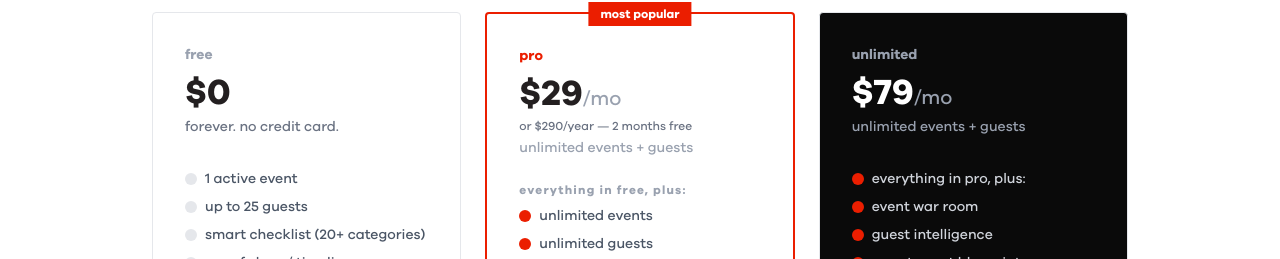
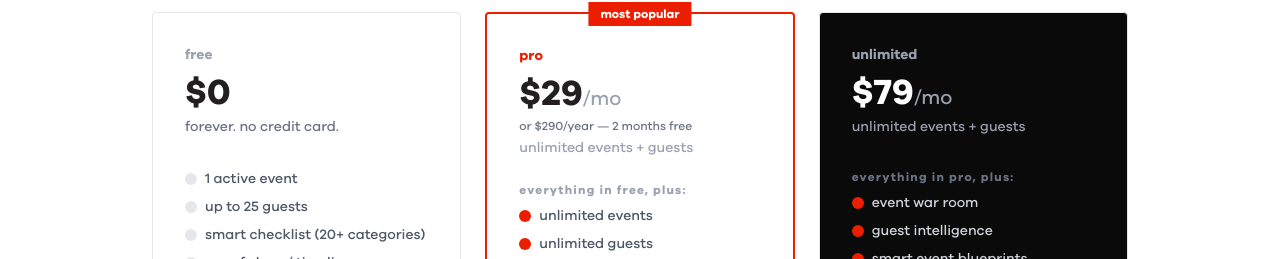
Before and after one commit to mrkoolbot/kool-app, a Next.js app: page / in a window 1280 px wide. Shown: the part 3052-3311 px from the top of the page. Built offline with nearby package versions, Linux system fonts and the light colour scheme.

Commit message:
fix: homepage unlimited tier copy — everything in pro (not premium)

```diff
--- a/app/page.tsx
+++ b/app/page.tsx
@@ -261,8 +261,8 @@ export default function LandingPage() {
             <p className="text-gray-400 text-sm mb-8">unlimited events + guests</p>
             <ul className="space-y-2 text-sm text-gray-300 mb-8">
               {["everything in pro, plus:", "event war room", "guest intelligence", "smart event blueprints", "post-event brain", "white-label rsvp pages", "dedicated support"].map(f => (
-                <li key={f} className={`flex items-center gap-2 ${f === "everything in premium, plus:" ? "text-gray-500 text-xs font-bold lowercase tracking-widest" : ""}`}>
-                  {f !== "everything in premium, plus:" && <span className="w-3 h-3 rounded-full bg-kool-red flex-shrink-0" />}
+                <li key={f} className={`flex items-center gap-2 ${f === "everything in pro, plus:" ? "text-gray-500 text-xs font-bold lowercase tracking-widest" : ""}`}>
+                  {f !== "everything in pro, plus:" && <span className="w-3 h-3 rounded-full bg-kool-red flex-shrink-0" />}
                   {f}
                 </li>
               ))}
```
